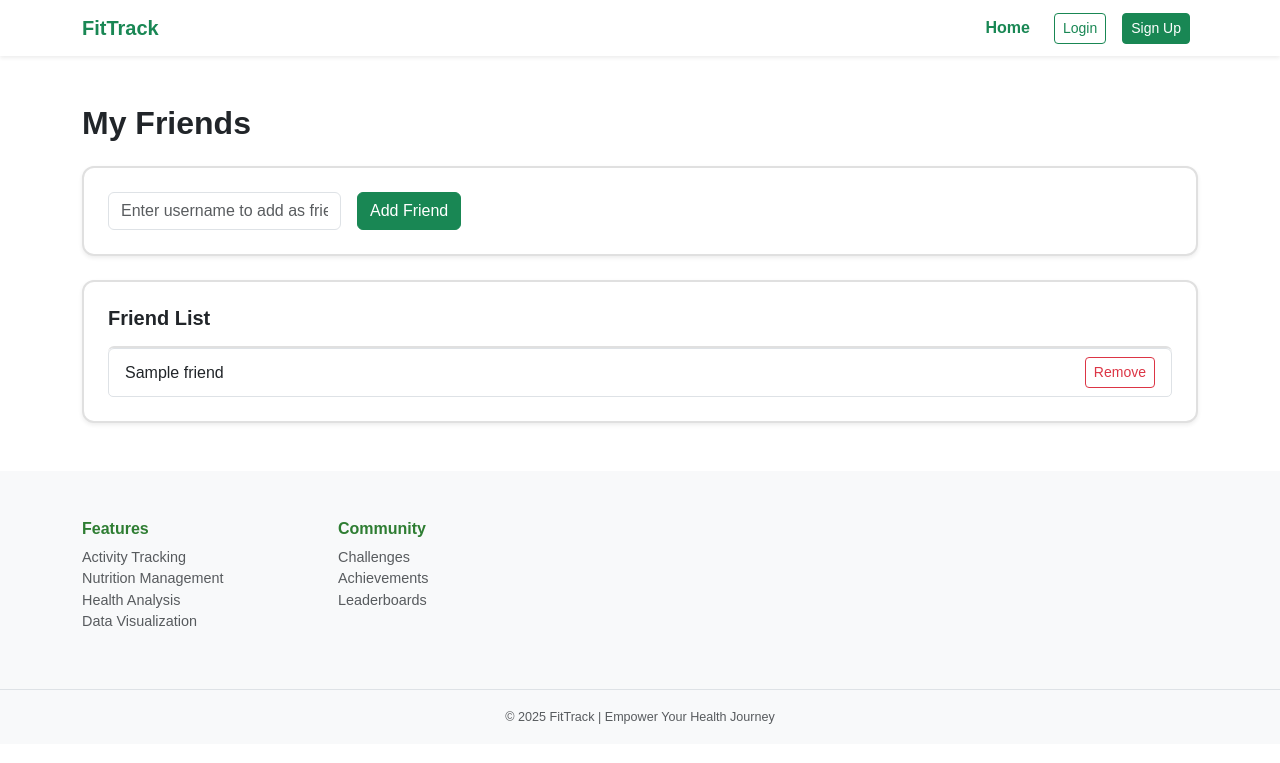
After one commit to Even593/Web_GroupProject, a Flask app: template app/templates/friends.html in a window 1280 px wide. The commit adds this page. Shown: the top 763 px of the page. Run offline with Flask 3, Linux system fonts and the light colour scheme; the template is opened without the code that fills it: most values are stand-ins (such as "Sample title", 1, 10 or a date in 2020).

Commit message:
add social function
add some social function such as friend system

```diff
--- a/app/account.py
+++ b/app/account.py
@@ -135,3 +135,53 @@ def _bp_api_logout():
     util.set_current_user(None)
     flask.session.clear()
     return json.dumps({"succeed": True})
+
+# API endpoint to add a friend (mutual friendship)
+@bp_api.post("/add-friend")
+@util.route_check_csrf
+def api_add_friend():
+    """
+    Add a friend by username. If both users add each other, friendship is mutual.
+    """
+    from . import db
+    params = flask.request.get_json(silent=True)
+    if not params or not params.get("username"):
+        return flask.jsonify({"succeed": False, "message": "Missing username"})
+    current_user = util.get_current_user()
+    friend = db.db.session.query(Account).filter_by(name=params["username"]).first()
+    if not friend or friend.id == current_user.id:
+        return flask.jsonify({"succeed": False, "message": "User not found or invalid"})
+    # Check if already friends
+    exists = db.db.session.query(db.Friendship).filter_by(user_id=current_user.id, friend_id=friend.id).first()
+    if exists:
+        return flask.jsonify({"succeed": False, "message": "Already friends or pending mutual"})
+    # Add friendship (one direction)
+    db.db.session.add(db.Friendship(user_id=current_user.id, friend_id=friend.id))
+    db.db.session.commit()
+    # Check if the other user also added current user
+    mutual = db.db.session.query(db.Friendship).filter_by(user_id=friend.id, friend_id=current_user.id).first()
+    if mutual:
+        # Optionally, notify both users of mutual friendship
+        pass
+    return flask.jsonify({"succeed": True})
+
+# API endpoint to remove a friend
+@bp_api.post("/remove-friend")
+@util.route_check_csrf
+def api_remove_friend():
+    """
+    Remove a friend by friend_id. Removes both directions if mutual.
+    """
+    from . import db
+    params = flask.request.get_json(silent=True)
+    if not params or not params.get("friend_id"):
+        return flask.jsonify({"succeed": False, "message": "Missing friend_id"})
+    current_user = util.get_current_user()
+    friend_id = params["friend_id"]
+    # Remove both directions
+    db.db.session.query(db.Friendship).filter(
+        ((db.Friendship.user_id == current_user.id) & (db.Friendship.friend_id == friend_id)) |
+        ((db.Friendship.user_id == friend_id) & (db.Friendship.friend_id == current_user.id))
+    ).delete(synchronize_session=False)
+    db.db.session.commit()
+    return flask.jsonify({"succeed": True})
--- a/app/db.py
+++ b/app/db.py
@@ -43,6 +43,14 @@ class SharedWorkout(db.Model):
     to_user_id = db.Column(db.Integer, db.ForeignKey("account.id"), nullable=False)
     record_id = db.Column(db.Integer, db.ForeignKey("workout_record.id"), nullable=False)
     shared_at = db.Column(db.DateTime, default=datetime.datetime.utcnow)
+
+# Table to store mutual friendship relationships between users
+class Friendship(db.Model):
+    __tablename__ = "friendship"
+    user_id = db.Column(db.Integer, db.ForeignKey("account.id"), primary_key=True)
+    friend_id = db.Column(db.Integer, db.ForeignKey("account.id"), primary_key=True)
+    created_at = db.Column(db.DateTime, default=datetime.datetime.utcnow)
+    # This table represents a mutual friendship (both users must add each other)
 
 __ModelClass = typing.Type[BaseModel]
 
@@ -187,4 +195,10 @@ def insert_mock_data():
     db.session.add(shared)
     db.session.commit()
 
+    # Add friendship examples
+    friendship1 = Friendship(user_id=user1.id, friend_id=user2.id)
+    friendship2 = Friendship(user_id=user2.id, friend_id=user3.id)
+    db.session.add_all([friendship1, friendship2])
+    db.session.commit()
+
     print("Mock data inserted successfully.")
--- /dev/null
+++ b/app/templates/friends.html
@@ -0,0 +1,66 @@
+{% extends "base.html" %}
+
+{% block content %}
+<div class="container py-5">
+  <h2 class="fw-bold mb-4">My Friends</h2>
+  <div class="card shadow-sm p-4 mb-4">
+    <form id="add-friend-form" class="row g-3">
+      <div class="col-auto">
+        <input type="text" class="form-control" id="add-friend-username" placeholder="Enter username to add as friend" required>
+      </div>
+      <div class="col-auto">
+        <button type="submit" class="btn btn-success">Add Friend</button>
+      </div>
+    </form>
+  </div>
+  <div class="card shadow-sm p-4">
+    <h5 class="mb-3">Friend List</h5>
+    <ul class="list-group">
+      {% for friend in friends %}
+      <li class="list-group-item d-flex justify-content-between align-items-center">
+        <span>{{ friend.name }}</span>
+        <button class="btn btn-outline-danger btn-sm remove-friend-btn" data-friend-id="{{ friend.id }}">Remove</button>
+      </li>
+      {% else %}
+      <li class="list-group-item">No friends yet.</li>
+      {% endfor %}
+    </ul>
+  </div>
+</div>
+{% endblock %}
+
+{% block script %}
+<script type="module">
+import { jsonApiPost } from "/static/js/util.js";
+$(function() {
+    // Handle add friend form submission
+    $("#add-friend-form").on("submit", function(e) {
+        e.preventDefault();
+        const username = $("#add-friend-username").val();
+        if (!username) return;
+        jsonApiPost("/api/user/add-friend", { username }).done(function(data) {
+            if (data.succeed) {
+                alert("Friend request sent!");
+                location.reload();
+            } else {
+                alert("Failed: " + (data.message || "Unknown error"));
+            }
+        });
+    });
+    // Handle remove friend button
+    $(".remove-friend-btn").on("click", function() {
+        const friendId = $(this).data("friend-id");
+        if (!friendId) return;
+        if (!confirm("Are you sure you want to remove this friend?")) return;
+        jsonApiPost("/api/user/remove-friend", { friend_id: friendId }).done(function(data) {
+            if (data.succeed) {
+                alert("Friend removed.");
+                location.reload();
+            } else {
+                alert("Failed: " + (data.message || "Unknown error"));
+            }
+        });
+    });
+});
+</script>
+{% endblock %}
--- a/app/templates/profile.html
+++ b/app/templates/profile.html
@@ -27,6 +27,12 @@
       <div class="col-md-4 fw-semibold">Birthdate:</div>
       <div class="col-md-8">{{ g.user.birthdate.strftime('%Y-%m-%d') }}</div>
     </div>
+    <div class="row mb-3">
+      <div class="col-md-4 fw-semibold">Friends:</div>
+      <div class="col-md-8">
+        <a href="/profile/friends" class="btn btn-outline-success btn-sm">View Friends</a>
+      </div>
+    </div>
   </div>
 </div>
 {% endblock %}
```
Also changed, not shown: app/profile.py (+22 -0 lines), create_tables.py (added, +7 -0 lines).
